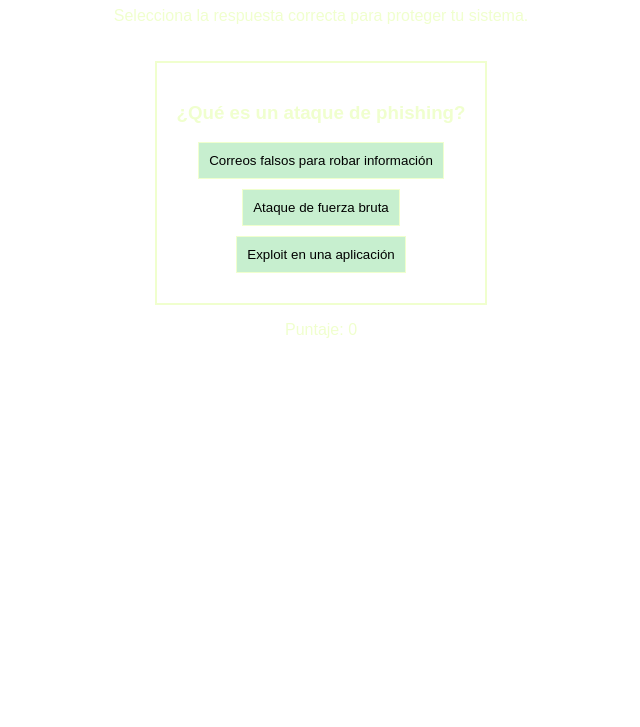
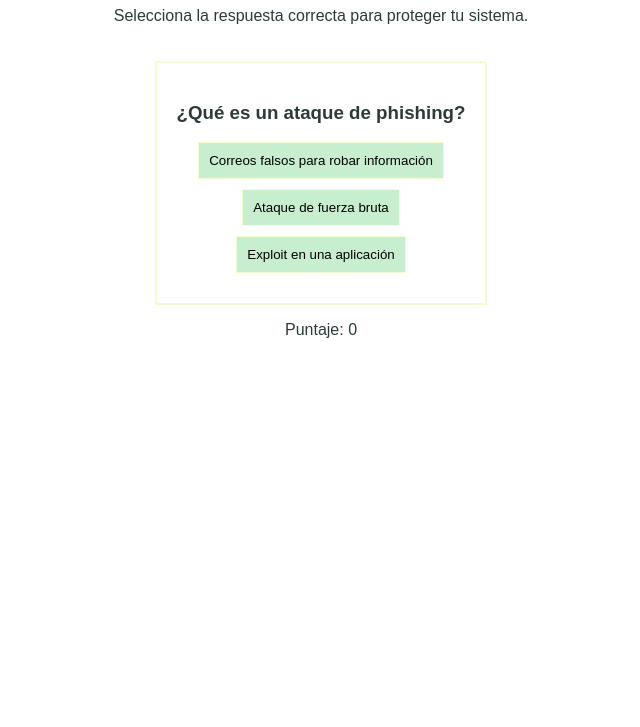
Before and after one commit to Sined97/ciberguardians, a plain HTML site: page index.html in a window 1280 px wide. Shown: the part 73-800 px from the top of the page, without its empty margins (319-959 px from the left). Drawn offline with Linux system fonts and the light colour scheme.

Commit message:
Update index.html

```diff
--- a/index.html
+++ b/index.html
@@ -7,8 +7,8 @@
     <style>
         body {
             font-family: Arial, sans-serif;
-            background-color: nyanza;
-            color: #F0FFCE;
+            background-color: gunmetal;
+            color: #2D3A3A;
             text-align: center;
         }
         .question-container {
```
